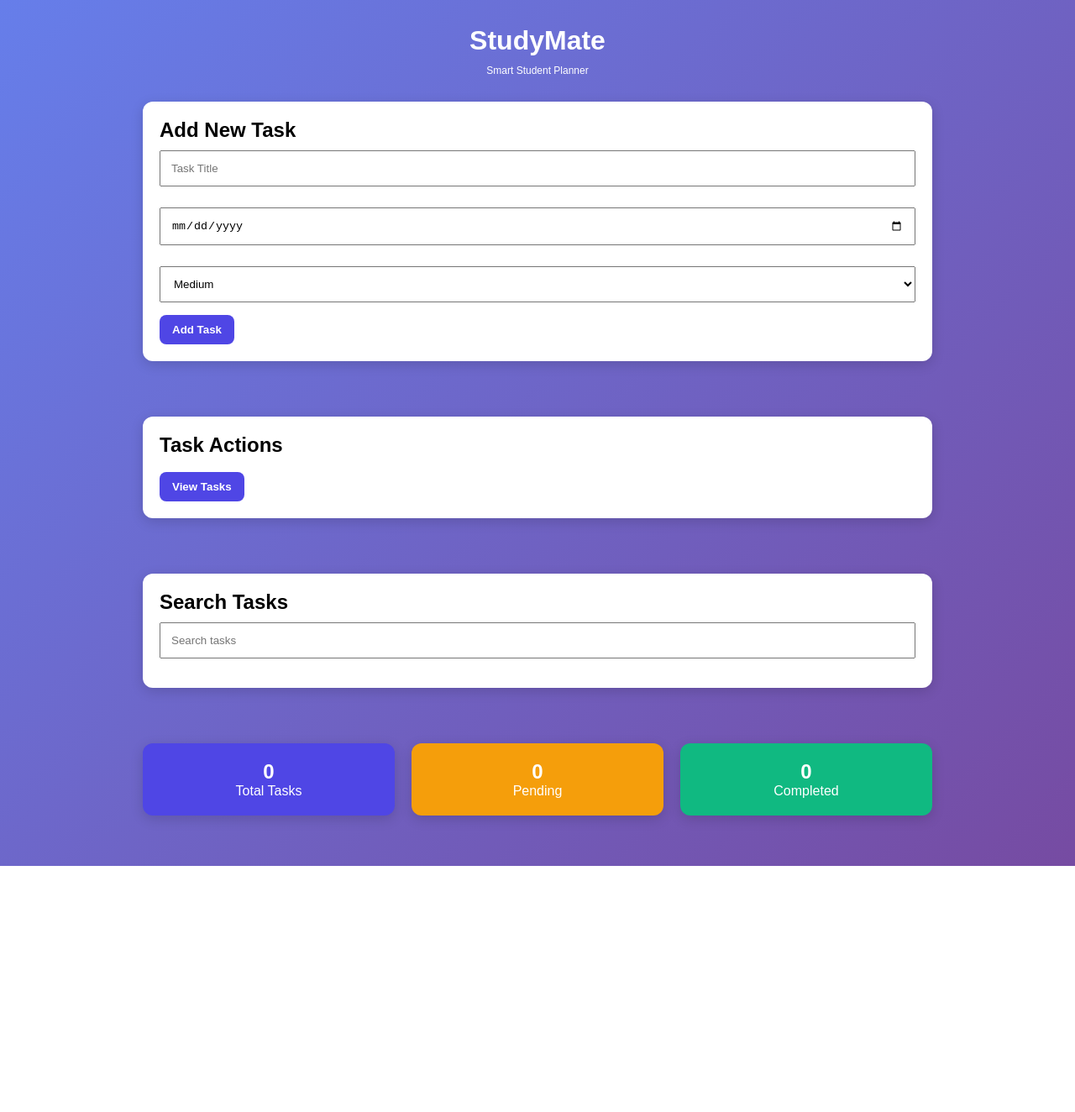
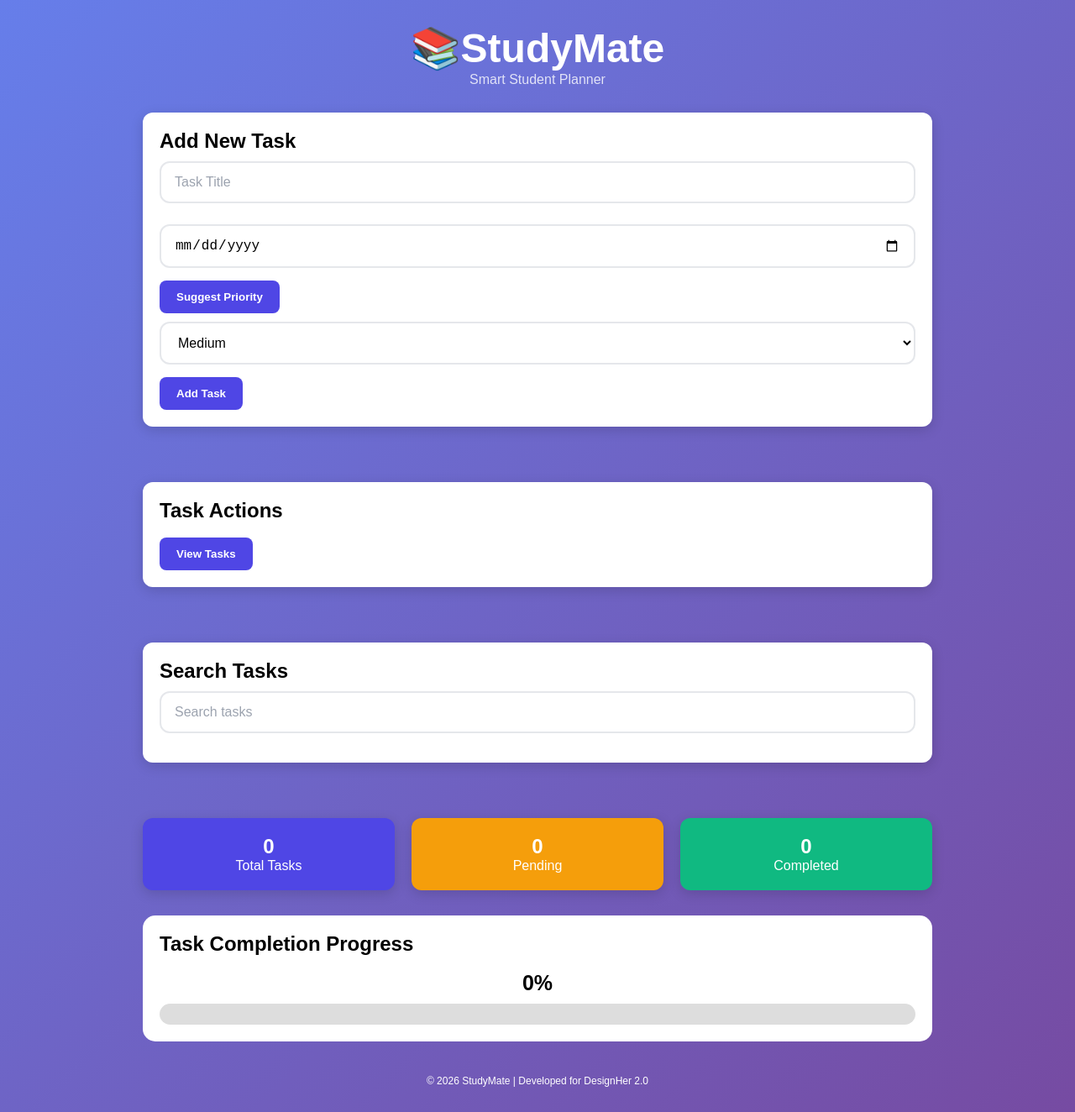
Before and after one commit to sithmi200309/StudyMate, a Vue app in the folder frontend/: page / in a window 1280 px wide. Shown: the whole page at 84% size. Before the commit the page ends 1031 px from the top, so only its background shows below. Built offline with nearby package versions, Linux system fonts and the light colour scheme.

Commit message:
Implemented task management dashboard and UI enhancements

```diff
--- a/frontend/src/App.vue
+++ b/frontend/src/App.vue
@@ -1,6 +1,6 @@
 <template>
   <div class="container">
-    <h1>StudyMate</h1>
+    <h1>📚StudyMate</h1>
 
 <p class="subtitle">
 Smart Student Planner
@@ -14,11 +14,16 @@ Smart Student Planner
 
   <input type="date" v-model="dueDate" />
 
+  <button @click="suggestPriority">
+  Suggest Priority
+</button>
+
   <select v-model="priority">
     <option>High</option>
     <option>Medium</option>
     <option>Low</option>
   </select>
+
 
   <button @click="addTask">Add Task</button>
 
@@ -71,21 +76,37 @@ Smart Student Planner
 
 </div>
 
+<div class="progress-card">
+
+  <h2>Task Completion Progress</h2>
+  <br>
+
+  <p class="progress_percentage">{{ progressPercentage }}%</p>
+
+  <div class="progress-bar">
+    <div
+      class="progress-fill"
+      :style="{ width: progressPercentage + '%' }"
+    ></div>
+  </div>
+
+</div>
+
     <div
   class="task-card"
   v-for="task in filteredTasks"
   :key="task.id"
 >
-  <h2>{{ task.title }}</h2>
+  <h3>{{ task.title }}</h3>
   <br>
 
-  <p>
-    <strong>Due Date:</strong>
-    {{ task.due_date.split("T")[0] }}
-  </p>
+  <p>📅 Due: {{ task.due_date.split("T")[0] }}</p>
 
-  <div class="status-row">
-  <strong>Status:</strong>
+  <p>📌 Status: {{ task.status }}</p>
+
+  <p>🔥 Priority: {{ task.priority }}</p>
+
+ <div class="actions">
 
   <select
     class="status-select"
@@ -96,17 +117,18 @@ Smart Student Planner
     <option>In Progress</option>
     <option>Completed</option>
   </select>
-</div>
 
-  <p>
-  <strong>Priority:</strong>
-  {{ task.priority }}
-</p>
-<br>
   <button @click="deleteTask(task.id)">
     Delete
   </button>
+
 </div>
+</div>
+
+<footer>
+  © 2026 StudyMate | Developed for DesignHer 2.0
+</footer>
+
   </div>
 </template>
 
@@ -175,5 +197,36 @@ const updateStatus = async (id, status) => {
   loadTasks();
 };
 
+const suggestPriority = () => {
+  if (!dueDate.value) return;
+
+  const today = new Date();
+  const due = new Date(dueDate.value);
+
+  const diffTime = due - today;
+  const diffDays = Math.ceil(
+    diffTime / (1000 * 60 * 60 * 24)
+  );
+
+  if (diffDays <= 2) {
+    priority.value = "High";
+  } else if (diffDays <= 7) {
+    priority.value = "Medium";
+  } else {
+    priority.value = "Low";
+  }
+};
+
+const progressPercentage = computed(() => {
+  if (tasks.value.length === 0) return 0;
+
+  const completedTasks = tasks.value.filter(
+    task => task.status === "Completed"
+  ).length;
+
+  return Math.round(
+    (completedTasks / tasks.value.length) * 100
+  );
+});
 
 </script>
--- a/frontend/src/style.css
+++ b/frontend/src/style.css
@@ -19,14 +19,14 @@ body {
 h1 {
   text-align: center;
   color: white;
-  margin-bottom: 10px;
+  font-size: 3rem;
 }
 
 .subtitle {
   text-align: center;
-  color: white;
+  color: rgba(255,255,255,0.8);
   margin-bottom: 30px;
-  font-size: 12px;
+  font-size: 1rem;
 }
 
 .dashboard {
@@ -42,6 +42,11 @@ h1 {
   border-radius: 12px;
   text-align: center;
   box-shadow: 0 4px 15px rgba(0,0,0,0.15);
+  transition: 0.3s;
+}
+
+.stat-card:hover {
+  transform: translateY(-5px);
 }
 
 .dashboard .stat-card:nth-child(1) {
@@ -70,9 +75,34 @@ h1 {
 input,
 select {
   width: 100%;
-  padding: 12px;
+  padding: 14px 16px;
   margin-top: 10px;
   margin-bottom: 15px;
+
+  border: 2px solid #e5e7eb;
+  border-radius: 12px;
+
+  background: #ffffff;
+  font-size: 16px;
+
+  transition: all 0.3s ease;
+}
+
+input:hover,
+select:hover {
+  border-color: #8b5cf6;
+}
+
+input:focus,
+select:focus {
+  outline: none;
+  border-color: #4f46e5;
+
+  box-shadow: 0 0 0 4px rgba(79, 70, 229, 0.15);
+}
+
+input::placeholder {
+  color: #9ca3af;
 }
 
 .status-row {
@@ -82,17 +112,19 @@ select {
 }
 
 .status-select {
-  width: 180px;
+  width: 120px;
+  font-weight:bold;
 }
 
 button {
-  padding: 10px 15px;
+  padding: 12px 20px;
   cursor: pointer;
   background: #4f46e5;
   color: white;
   border: none;
   border-radius: 8px;
   font-weight: bold;
+  transition: 0.3s
 }
 
 button:hover {
@@ -109,9 +141,64 @@ button:hover {
 }
 
 .actions {
+  display: flex;
+  gap: 100px;
   margin-top: 15px;
+  align-items: center;
 }
+
 
 .actions button {
   margin-right: 10px;
 }
+
+footer {
+  text-align: center;
+  color: white;
+  margin-top: 40px;
+  font-size: 12px;
+}
+
+.actions {
+  display: flex;
+  justify-content: space-between;
+  align-items: center;
+  margin-top: 15px;
+}
+
+.status-select {
+  width: 180px;
+}
+
+.progress-card {
+  background: white;
+  padding: 20px;
+  border-radius: 15px;
+  margin-top: 20px;
+  margin-bottom: 20px;
+}
+
+.progress-bar {
+  width: 100%;
+  height: 25px;
+  background: #ddd;
+  border-radius: 20px;
+  overflow: hidden;
+  margin-top: 10px;
+}
+
+.progress-fill {
+  height: 100%;
+  background: linear-gradient(
+    90deg,
+    #10b981,
+    #22c55e
+  );
+  transition: 0.5s;
+}
+
+.progress_percentage{
+  font-weight:bold;
+  text-align: center;
+  font-size: 25px;
+}
```
